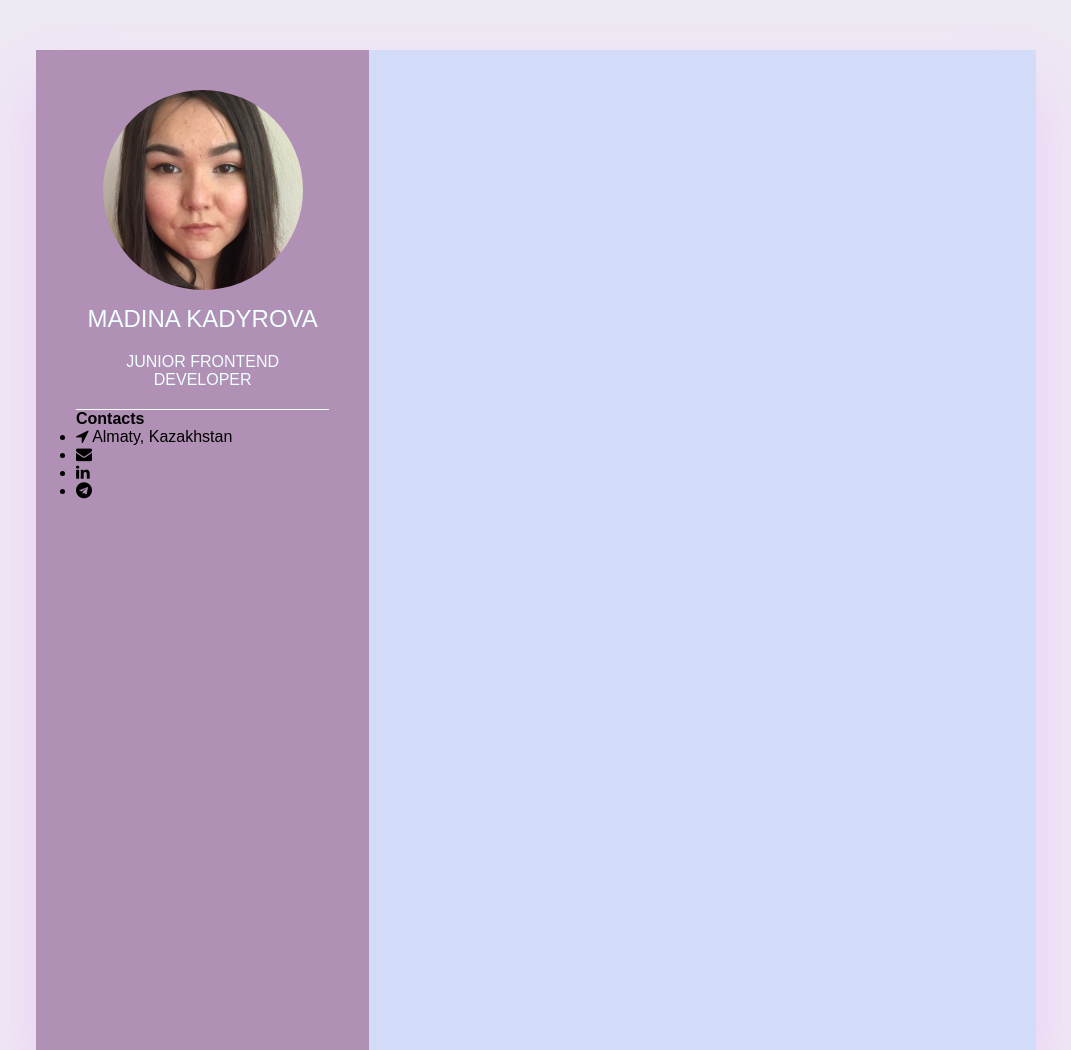
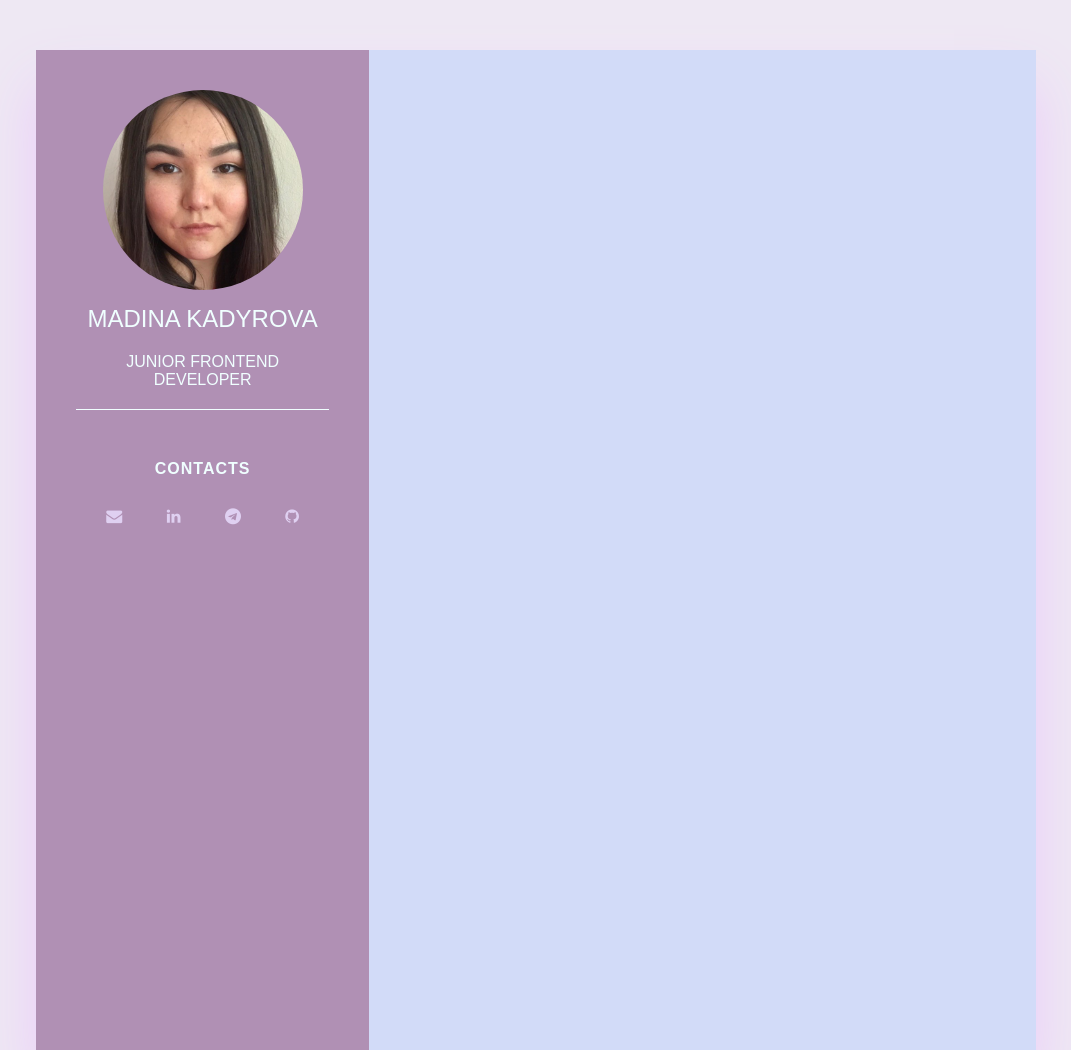
Before and after one commit to mjnslf/rsschool-cv, a plain HTML site: page index.html in a window 1280 px wide. Shown: the top 1050 px of the page, without its empty margins (104-1175 px from the left). Drawn offline with Linux system fonts and the light colour scheme.

Commit message:
feat: finish contact buttons

```diff
--- a/index.html
+++ b/index.html
@@ -20,23 +20,20 @@
             </div>
 
             <div class="contacts">
-                <h4>Contacts</h4>
+                <h4 class="title">Contacts</h4>
                 <ul>
                     <li>
-                        <span class="icon"><i class="fa fa-location-arrow" aria-hidden="true"></i></span>
-                        <span class="value">Almaty, Kazakhstan</span>
+                        <a href="mailto:frecklessmadina@gmail.com"><span class="icon">  <i class="fa fa-envelope" aria-hidden="true"></i> </span></a>
+
                     </li>
                     <li>
-                        <span class="icon"><i class="fa fa-envelope" aria-hidden="true"></i></span>
-                        <span class="value"><a href="mailto:frecklessmadina@gmail.com"></a></span>
+                        <a href="https://www.linkedin.com/in/madinae/"> <span class="icon"><i class="fa fa-linkedin" aria-hidden="true"></i></span> </a>
                     </li>
                     <li>
-                        <span class="icon"><i class="fa fa-linkedin" aria-hidden="true"></i></span>
-                        <span class="value"><a href="https://www.linkedin.com/in/madinae/"></a> </span>
+                        <a href="https://t.me/frecklessm"> <span class="icon"><i class="fa fa-telegram" aria-hidden="true"></i></span> </a>
                     </li>
                     <li>
-                        <span class="icon"><i class="fa fa-telegram" aria-hidden="true"></i></span>
-                        <span class="value"><a href="https://t.me/frecklessm"></a></span>
+                        <a href="https://github.com/mjnslf"> <span class="icon"><i class="fa fa-github" aria-hidden="true"></i></span> </a>
                     </li>
                 </ul>
             </div>
--- a/style.css
+++ b/style.css
@@ -67,8 +67,34 @@ body{
     text-transform: uppercase;
     font-weight: 200;
     margin-top: 20px;
+}
 
+.contacts{
+    padding-top: 50px;
+    text-align: center;
 }
+
+.contacts ul li{
+    display: inline-block;
+    position: relative;
+    list-style: none;
+    margin-right: 20px;
+    margin-left: 20px;
+    margin-top: 10px;
+}
+
+.contacts ul li .icon{
+    color: rgb(223, 208, 241)
+}
+
+.title{
+    color: azure;
+    text-transform: uppercase;
+    font-weight: 600;
+    letter-spacing: 1px;
+    margin-bottom: 20px;
+}
+
 
 .container .right_block{
     position: relative;
```
